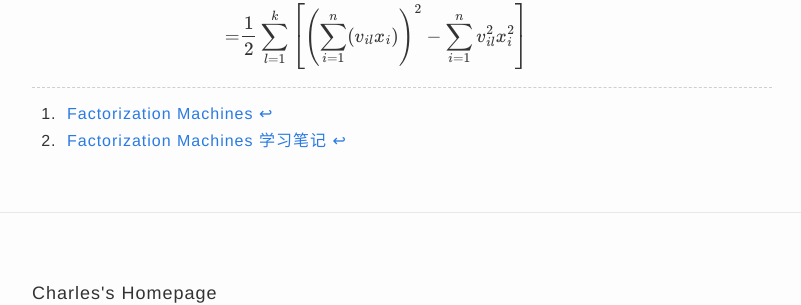
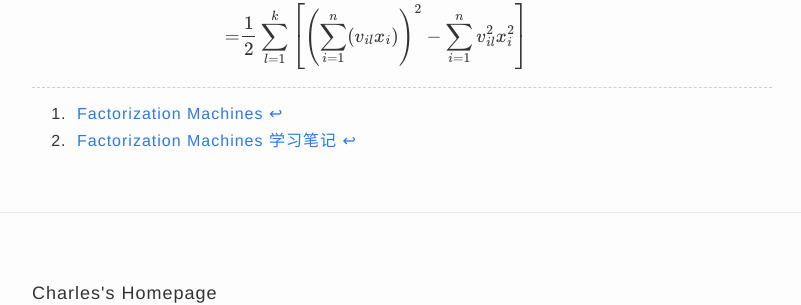
Before and after one commit to charleshm/charleshm.github.io, a Jekyll site: the page built from _posts/2016-03-13-Factorization-Machines.md, in a window 1280 px wide. Shown: the part 1372-1677 px from the top of the page, without its empty margins (238-1039 px from the left). Built offline with Jekyll 4.4.1, drawn with Linux system fonts in a browser that asks for light colours; some web fonts are replaced; formulas are drawn with MathJax 3; comment, search, counter and statistics services are not loaded.

```diff
--- a/media/css/mystyle.css
+++ b/media/css/mystyle.css
@@ -230,3 +230,8 @@
     line-height: 1.6em;
     background: transparent url("http://www.dut.pub/static/img/sigline.gif") no-repeat scroll 0px 0px;
 }
+
+ol li{
+    margin:0 10px;
+
+}
```
